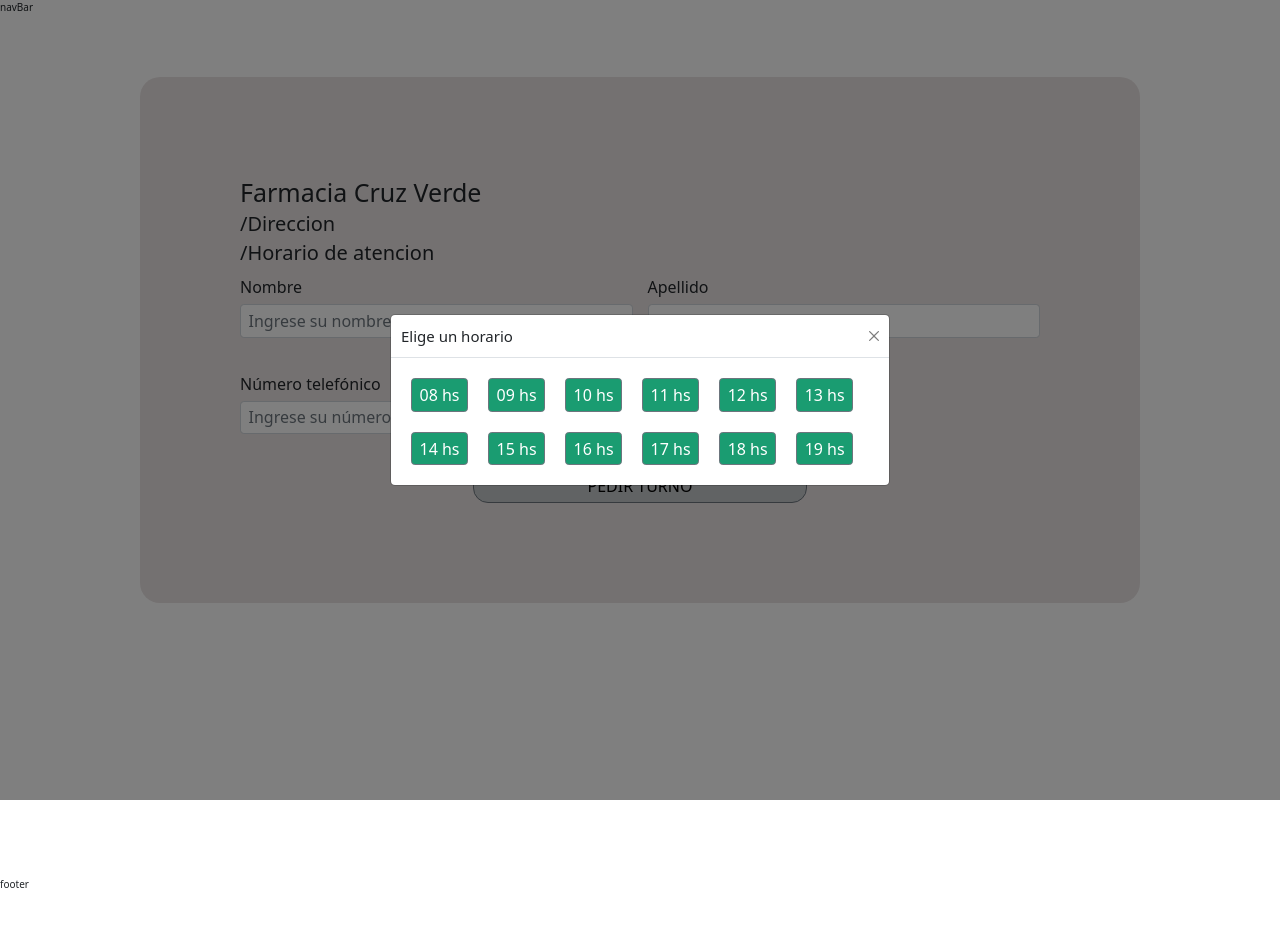
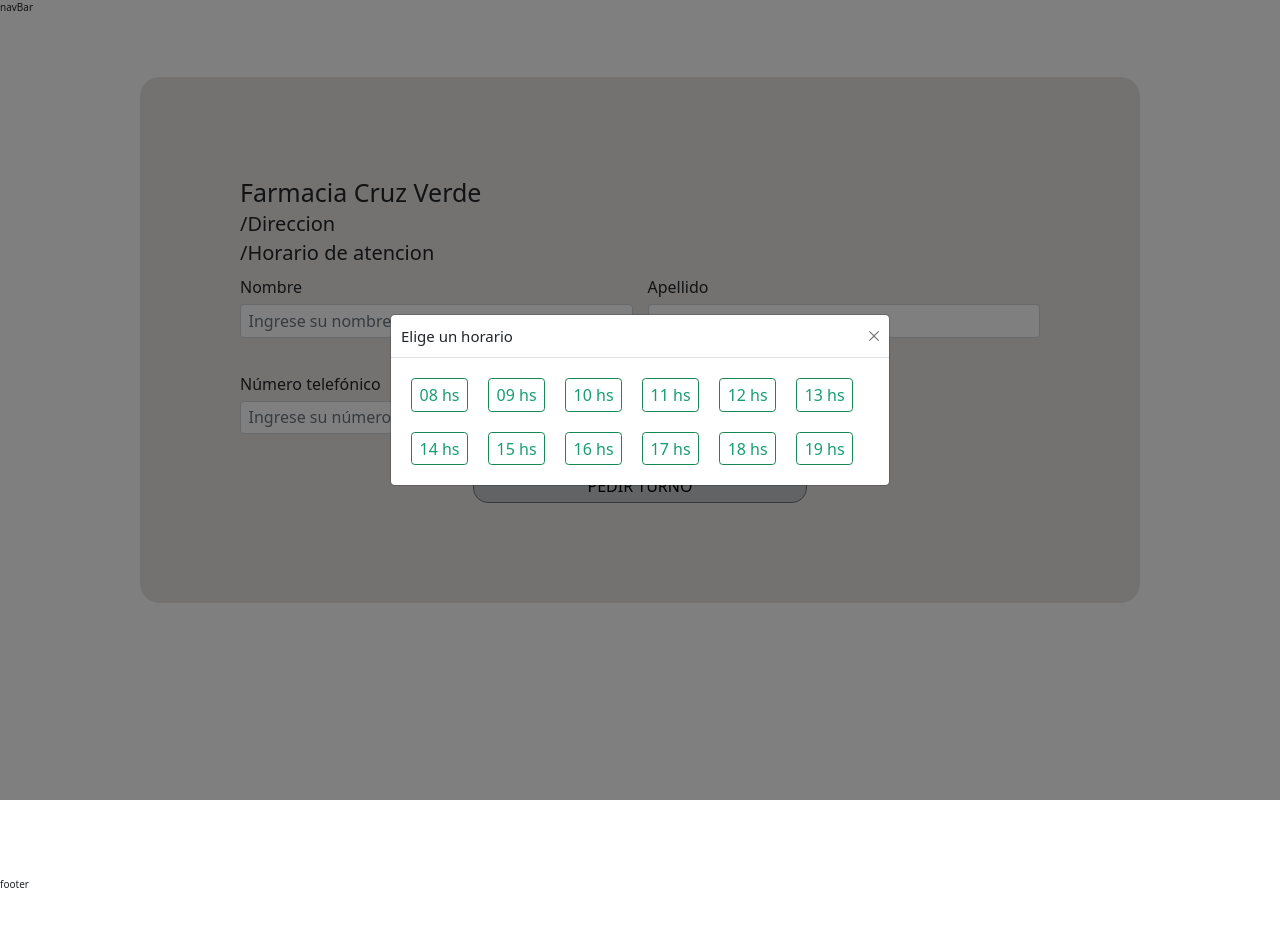
Before and after one commit to No-Country/c11-02-m-mern-farmaturno, a React (Vite) app in the folder client/: page /nuevoTurno in a window 1280 px wide. Both pictures are taken after a click on the button "Elige un horario". Shown: the top 926 px of the page. Built offline with nearby package versions, Linux system fonts and the light colour scheme.

Commit message:
pongo estilo al modal

```diff
--- a/client/src/components/formUser/FormUser.jsx
+++ b/client/src/components/formUser/FormUser.jsx
@@ -6,35 +6,25 @@ import Row from "react-bootstrap/Row";
 import Container from "react-bootstrap/Container";
 import Modal from "react-bootstrap/Modal";
 import Stack from "react-bootstrap/Stack";
-import Ratio from "react-bootstrap/Ratio";
 import "./FormUserStyle.css";
 import ToggleButton from "react-bootstrap/ToggleButton";
-import ToggleButtonGroup from "react-bootstrap/ToggleButtonGroup";
-import ButtonGroup from "react-bootstrap/ButtonGroup";
 
 const FormUser = () => {
   const [show, setShow] = useState(false);
+  const [radioValue, setRadioValue] = useState("0");
+  const [titulo, setTitulo] = useState("Elige un horario");
+  const [isHorarioElegido, setIsHorarioElegido] = useState(false);
+  const [isTurnoDisponible, setIsTurnoDisponible] = useState(false);
 
-  const [radioValue, setRadioValue] = useState("0");
+  const radios = [];
 
-  const [titulo, setTitulo] = useState ("Elige un horario")
-
-
-  const radios = [
-    { name: "08 hs", value: "1" },
-    { name: "09 hs", value: "2" },
-    { name: "10 hs", value: "3" },
-    { name: "11 hs", value: "4" },
-    { name: "12 hs", value: "5" },
-    { name: "13 hs", value: "6" },
-    { name: "14 hs", value: "7" },
-    { name: "15 hs", value: "8" },
-    { name: "16 hs", value: "9" },
-    { name: "17 hs", value: "10" },
-    { name: "18 hs", value: "11" },
-    { name: "19 hs", value: "12" },
-  ];
-
+  for (let i = 8; i <= 19; i++) {
+    const radio = {
+      name: `${i < 10 ? "0" : ""}${i} hs`,
+      value: (i - 7).toString(),
+    };
+    radios.push(radio);
+  }
   const handleClose = () => setShow(false);
   const handleShow = () => setShow(true);
 
@@ -42,6 +32,8 @@ const FormUser = () => {
     const { value, dataset } = event.currentTarget;
     setRadioValue(value);
     setTitulo(dataset.name);
+    setIsHorarioElegido(true);
+    setIsTurnoDisponible(true);
     handleClose();
   };
 
@@ -50,7 +42,7 @@ const FormUser = () => {
       <Container className="container">
         <Form>
           <h1>Farmacia Cruz Verde</h1>
-          <h2 >/Direccion</h2>
+          <h2>/Direccion</h2>
           <h2 className="mb-3">/Horario de atencion</h2>
           <Row className="justify-content-md-center">
             <Form.Group className="mb-3" as={Col} controlId="formGridName">
@@ -84,7 +76,9 @@ const FormUser = () => {
 
             <Form.Group className="mb-3" as={Col}>
               <Button
-                className="button2 mt-5"
+                className={`buttonHorario mt-5 ${
+                  isHorarioElegido ? "buttonHorario--inactive" : ""
+                }`}
                 variant="secondary"
                 onClick={handleShow}
               >
@@ -95,7 +89,13 @@ const FormUser = () => {
           <br />
 
           <Stack gap={2} className="col-md-5 mx-auto">
-            <Button className="button" variant="secondary" type="submit">
+            <Button
+              className={`buttonTurno ${
+                isTurnoDisponible ? "buttonTurno--active" : ""
+              }`}
+              variant="secondary"
+              type="submit"
+            >
               PEDIR TURNO
             </Button>
           </Stack>
@@ -110,11 +110,12 @@ const FormUser = () => {
         </Modal.Header>
         <Modal.Body className="modal">
           {radios.map((radio, idx) => (
-            <ToggleButton  className="buttonModal "
+            <ToggleButton
+              className="buttonModal "
               key={idx}
               id={`radio-${idx}`}
               type="radio"
-              variant="secondary"
+              variant="success"
               name="radio"
               value={radio.value}
               checked={radioValue === radio.value}
@@ -126,7 +127,6 @@ const FormUser = () => {
             </ToggleButton>
           ))}
         </Modal.Body>
-
       </Modal>
     </>
   );
--- a/client/src/components/formUser/FormUserStyle.css
+++ b/client/src/components/formUser/FormUserStyle.css
@@ -13,18 +13,26 @@
     font-size: 1.6rem;
 }
 
-.button{
+.buttonTurno{
     font-size: 1.6rem;
     border-radius: 15px;
     background-color: rgb(195, 198, 201);
     color: black;
 }
 
-.button2{
+.buttonHorario{
     font-size: 1.6rem;
 
     background-color: rgb(26, 156, 113);
 
+}
+
+.buttonTurno--active{
+    background-color: rgb(26, 156, 113);
+}
+
+.buttonHorario--inactive{
+    background-color: rgb(195, 198, 201);
 }
 
 .modal{
@@ -36,7 +44,8 @@
 .buttonModal{
     margin: 1rem;
     font-size: 1.6rem;
+    color:  rgb(26, 156, 113);
 
-    background-color: rgb(26, 156, 113);
+    background-color: rgb(254, 255, 255);
 
 }
```
